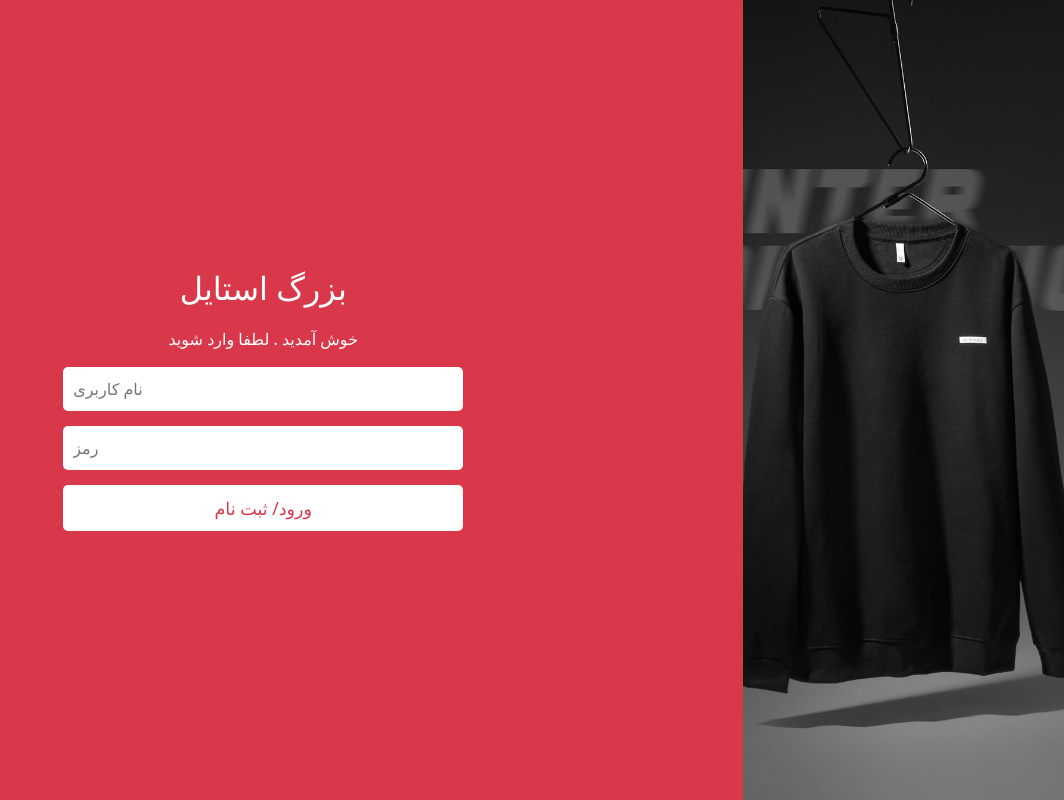
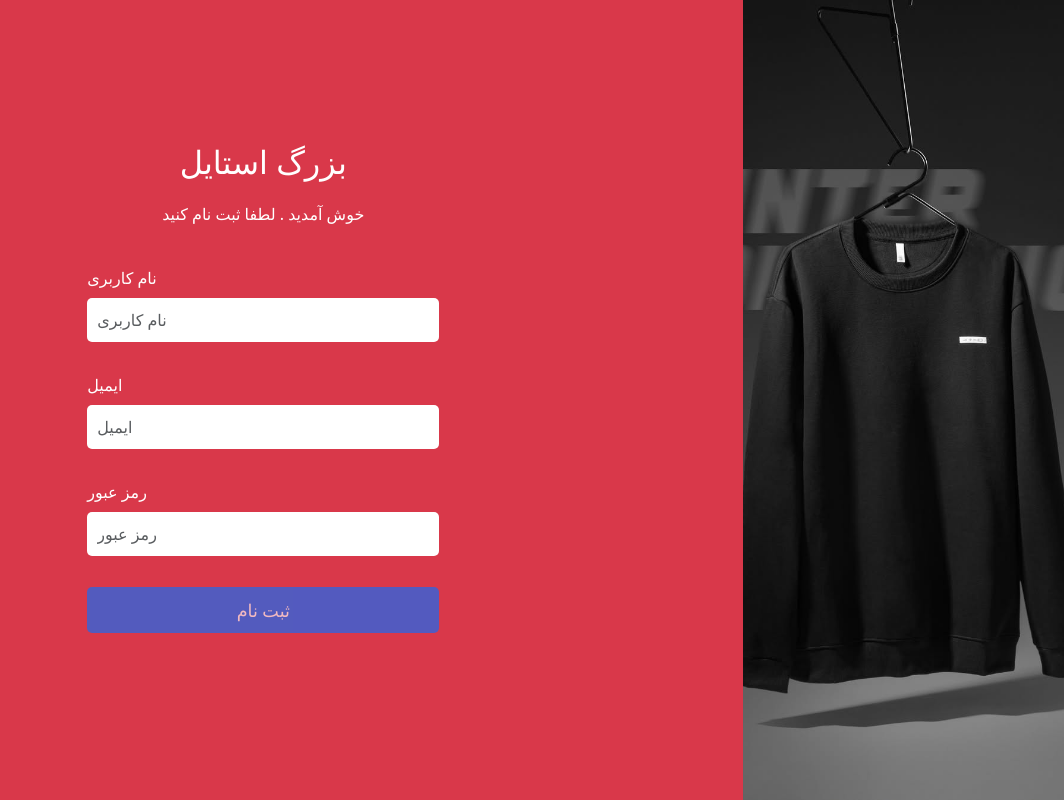
Before and after one commit to Arminmow/bozorg-style-front, a React (Create React App) app: page /login in a window 1280 px wide. Shown: the whole page, without its empty margins (216-1280 px from the left). Built offline with nearby package versions, Linux system fonts and the light colour scheme; a web font is replaced by a local one.

Commit message:
register works

```diff
--- /dev/null
+++ b/src/modules/Validate/ValidateField.js
@@ -0,0 +1,27 @@
+export const validateField = (name, value) => {
+    let error = '';
+
+    switch (name) {
+      case 'name':
+        if (value.length < 3) {
+          error = 'نام باید حداقل 3 کاراکتر باشد';
+        }
+        break;
+      case 'email':
+        const emailRegex = /^[^\s@]+@[^\s@]+\.[^\s@]+$/;
+        if (!emailRegex.test(value)) {
+          error = 'ایمیل معتبر نیست';
+        }
+        break;
+      case 'password':
+        const passwordRegex = /^(?=.*[a-z])(?=.*[A-Z]).{8,}$/;
+        if (!passwordRegex.test(value)) {
+          error = 'رمز عبور باید حداقل 8 کاراکتر داشته و شامل حروف بزرگ و کوچک باشد';
+        }
+        break;
+      default:
+        break;
+    }
+
+    return error;
+  };
--- a/src/pages/Login/Login.css
+++ b/src/pages/Login/Login.css
@@ -108,3 +108,8 @@
     text-decoration: none;
     color: #fff;
   }
+
+  form .invalid-feedback {
+    color: #4B0000 ; /* Dark red */
+    font-weight: bold;
+  }
--- a/src/pages/Login/Login.jsx
+++ b/src/pages/Login/Login.jsx
@@ -1,40 +1,58 @@
-import React from "react";
+import React, { useState } from "react";
 import "./Login.css"; // External CSS
-import loginImg from '../../assets/images/login.jpg'
-import loginImg2 from '../../assets/images/login2.png'
-import { Link } from 'react-router-dom';
-import axios from "axios";
-
+import loginImg from "../../assets/images/login.jpg";
+import loginImg2 from "../../assets/images/login2.png";
+import { Link } from "react-router-dom";
+import axiosInstance from "../../api/axios";
+import { validateField } from "../../modules/Validate/ValidateField";
 
 function LoginPage() {
+  const [formValues, setFormValues] = useState({
+    name: "",
+    email: "",
+    password: "",
+  });
+  const [errors, setErrors] = useState({ name: "", email: "", password: "" });
+
+  const handleInputChange = (e) => {
+    const { name, value } = e.target;
+
+    setFormValues((prevValues) => ({
+      ...prevValues,
+      [name]: value,
+    }));
+
+    const error = validateField(name, value);
+    setErrors((prevErrors) => ({
+      ...prevErrors,
+      [name]: error,
+    }));
+  };
+
+  const isFormInvalid =
+    Object.values(errors).some((error) => error !== "") ||
+    Object.values(formValues).some((value) => value === "");
 
   const handleSubmit = async (e) => {
-    e.preventDefault()
-    console.log("Logging in with:");
-    await getCsrfToken();
+    e.preventDefault();
+
     try {
-      const response = await axios.post('http://127.0.0.1:8000/api/register', {
-        name: 'Your Name',
-        email: 'test@example.com',
-        password: 'password',
+      const response = await axiosInstance.post("/register", {
+        name: formValues.name,
+        email: formValues.email,
+        password: formValues.password,
       });
 
-      console.log(response.data); // Check the response
-      alert('Registration successful');
+      console.log(response.data);
+      const { token, user } = response.data;
+      localStorage.setItem("authToken", token);
+      console.log(token);
+      console.log(user);
+
+      alert("Registration successful");
     } catch (err) {
       console.error(err);
-      alert(err.response?.data?.message || 'Registration failed');
-    }
-  };
-
-  const getCsrfToken = async (e) => {
-    try {
-      const response = await axios.get('http://127.0.0.1:8000/sanctum/csrf-cookie');
-      console.log(response);
-
-      return response;
-    } catch (error) {
-      console.error('Failed to fetch CSRF token', error);
+      alert(err.response?.data?.message || "Registration failed");
     }
   };
 
@@ -43,37 +61,87 @@ function LoginPage() {
       {/* Form Section */}
       <div className="form-section">
         <div className="logo">
-          <Link className="Link" to="/"><h1>بزرگ استایل</h1></Link>
+          <Link className="Link" to="/">
+            <h1>بزرگ استایل</h1>
+          </Link>
         </div>
 
         {/* Instruction Text */}
         <div className="login-instruction">
-          <p>خوش آمدید . لطفا وارد شوید</p>
+          <p>خوش آمدید . لطفا ثبت نام کنید </p>
         </div>
 
-        <form onSubmit={handleSubmit} className="login-form">
-          {/* Add your form inputs here */}
-          <input type="text" placeholder="نام کاربری" />
-          <input type="password" placeholder="رمز" />
-          <button type="submit">ورود/ ثبت نام</button>
+        <form onSubmit={handleSubmit} className="login-form p-4">
+          <div className="mb-3">
+            <label htmlFor="name" className="form-label">
+              نام کاربری
+            </label>
+            <input
+              id="name"
+              name="name"
+              onChange={handleInputChange}
+              value={formValues.name}
+              type="text"
+              className={`form-control ${errors.name ? "is-invalid" : ""}`}
+              placeholder="نام کاربری"
+            />
+            {errors.name && (
+              <div className="invalid-feedback">{errors.name}</div>
+            )}
+          </div>
+
+          <div className="mb-3">
+            <label htmlFor="email" className="form-label">
+              ایمیل
+            </label>
+            <input
+              id="email"
+              name="email"
+              onChange={handleInputChange}
+              value={formValues.email}
+              type="email"
+              className={`form-control ${errors.email ? "is-invalid" : ""}`}
+              placeholder="ایمیل"
+            />
+            {errors.email && (
+              <div className="invalid-feedback">{errors.email}</div>
+            )}
+          </div>
+
+          <div className="mb-3">
+            <label htmlFor="password" className="form-label">
+              رمز عبور
+            </label>
+            <input
+              id="password"
+              name="password"
+              onChange={handleInputChange}
+              value={formValues.password}
+              type="password"
+              className={`form-control ${errors.password ? "is-invalid" : ""}`}
+              placeholder="رمز عبور"
+            />
+            {errors.password && (
+              <div className="invalid-feedback">{errors.password}</div>
+            )}
+          </div>
+
+          <button
+            type="submit"
+            className="btn btn-primary w-100"
+            disabled={isFormInvalid}
+          >
+            ثبت نام
+          </button>
         </form>
       </div>
 
       {/* Image Section */}
       <div className="image-section">
-      <picture>
-          <source
-            media="(min-width: 768px)"
-            srcSet= {loginImg}
-          />
-          <source
-            media="(max-width: 767px)"
-            srcSet={loginImg2}
-          />
-          <img
-            src={loginImg}
-            alt="Clothes Image"
-          />
+        <picture>
+          <source media="(min-width: 768px)" srcSet={loginImg} />
+          <source media="(max-width: 767px)" srcSet={loginImg2} />
+          <img src={loginImg} alt="Clothes Image" />
         </picture>
       </div>
     </div>
```
Also changed, not shown: src/api/axios.js (+6 -6 lines).
